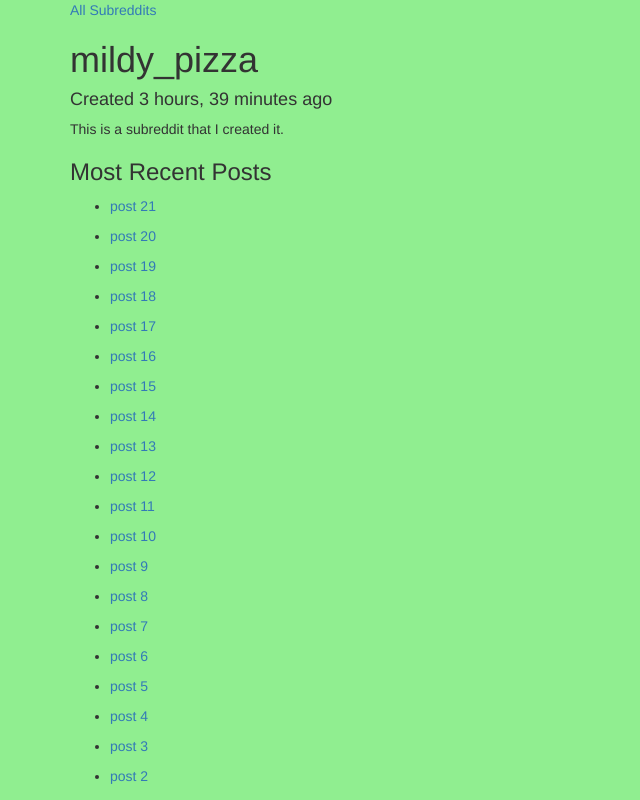
After one commit to tdhuynh/reddit_remake, a Django app: page /subreddits/1/ in a window 1280 px wide. The commit adds this page. Shown: the whole page, without its empty margins (0-640 px from the left). Run offline with Django 3.2, Linux system fonts and the light colour scheme; data comes from the database, SQL or seed files in the repository; both versions use the stored data as it was after the commit; some libraries are stand-ins or nearby versions.

Commit message:
pages linked up

```diff
--- a/reddit_app/models.py
+++ b/reddit_app/models.py
@@ -7,6 +7,7 @@ class Subreddit(models.Model):
     name = models.CharField(max_length=50)
     description = models.TextField()
     creation = models.DateTimeField(auto_now_add=True)
+
 
     def current_count(self):
         return Post.objects.filter(subreddit=self).count()
@@ -18,6 +19,9 @@ class Subreddit(models.Model):
     def daily_average(self):
         timespan = datetime.now() - timedelta(days=7)
         return round(Post.objects.filter(subreddit=self).filter(creation_time__gte=timespan).count()/7, 3)
+
+    def recent_posts(self):
+        return Post.objects.filter(subreddit=self)[:20]
 
     def __str__(self):
         return self.name
@@ -31,6 +35,9 @@ class Post(models.Model):
     modification_time = models.DateTimeField(auto_now=True)
     subreddit = models.ForeignKey(Subreddit)
     user = models.ForeignKey(User)
+
+    class Meta:
+        ordering = ("-creation_time",)
 
     def is_recent(self):
         timespan = datetime.now() - timedelta(days=1)
@@ -46,6 +53,9 @@ class Post(models.Model):
         else:
             return False
 
+    def all_comments(self):
+        return Comment.objects.filter(post=self)
+
     def __str__(self):
         return self.title
 
--- a/reddit_app/views.py
+++ b/reddit_app/views.py
@@ -1,4 +1,7 @@
 from django.shortcuts import render
+
+from django.views.generic import ListView, DetailView
+from django.views.generic.edit import CreateView, UpdateView
 
 from reddit_app.models import Subreddit, Post, Comment
 
@@ -10,3 +13,16 @@ def index_view(request):
         "all_comments": Comment.objects.all(),
     }
     return render(request, 'index.html', context)
+
+
+class SubredditView(ListView):
+    template_name = 'subreddits.html'
+    model = Subreddit
+
+
+class SubredditDetailView(DetailView):
+    model = Subreddit
+
+
+class PostDetailView(DetailView):
+    model = Post
--- a/reddit_remake/urls.py
+++ b/reddit_remake/urls.py
@@ -1,8 +1,11 @@
 from django.conf.urls import url
 from django.contrib import admin
-from reddit_app.views import index_view
+from reddit_app.views import index_view, SubredditView, SubredditDetailView, PostDetailView
 
 urlpatterns = [
     url(r'^admin/', admin.site.urls),
-    url(r'^$', index_view, name='index_view')
+    url(r'^$', index_view, name='index_view'),
+    url(r'^subreddits/$', SubredditView.as_view(), name='subreddit_view'),
+    url(r'^subreddits/(?P<pk>\d+)/$', SubredditDetailView.as_view(), name='subreddit_detail_view'),
+    url(r'^post/(?P<pk>\d+)/$', PostDetailView.as_view(), name='post_detail_view'),
 ]
--- /dev/null
+++ b/templates/base.html
@@ -0,0 +1,22 @@
+{% load staticfiles %}
+<!DOCTYPE html>
+<html>
+    <head>
+        <meta charset="utf-8">
+        <title>Reddit-Ish</title>
+        <link rel="stylesheet" href="{% static 'css/bootstrap.css' %}" media="screen" title="no title">
+    <style media="screen">
+        body {
+            background-color: lightgreen;
+        }
+    </style>
+    </head>
+    <body>
+        <div class="container">
+            <a href="{% url 'subreddit_view' %}">All Subreddits</a>
+
+            {% block content %}
+            {% endblock %}
+        </div>
+    </body>
+</html>
--- /dev/null
+++ b/templates/reddit_app/subreddit_detail.html
@@ -0,0 +1,15 @@
+{% extends 'base.html' %}
+
+{% block content %}
+    <h1>{{ object }}</h1>
+    <h4>Created {{ object.creation|timesince }} ago</h4>
+    {{ object.description }}
+
+
+    <h3>Most Recent Posts</h3>
+    {% for post in object.recent_posts %}
+        <ul>
+            <li><a href="{% url 'post_detail_view' post.id %}">{{ post }}</a></li>
+        </ul>
+    {% endfor %}
+{% endblock %}
```
Also changed, not shown: templates/index.html (+3 -13 lines), templates/reddit_app/post_detail.html (added, +23 -0 lines), templates/subreddits.html (added, +19 -0 lines), db.sqlite3.
